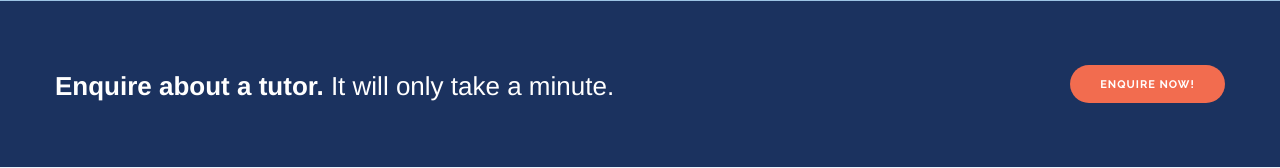
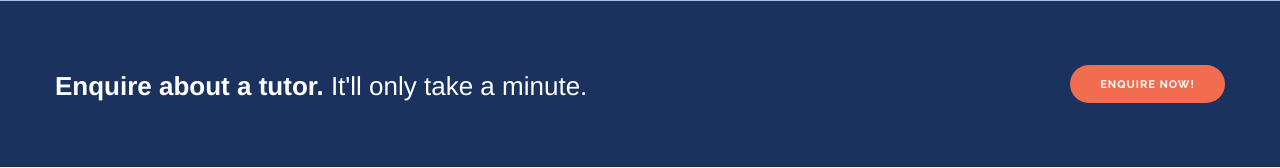
Before and after one commit to IsaacN/activate-edu, a PHP site: page / in a window 1280 px wide. Shown: the part 2458-2626 px from the top of the page. Run offline with PHP 8.4, Linux system fonts and the light colour scheme.

Commit message:
Contraction

```diff
--- a/index.php
+++ b/index.php
@@ -172,7 +172,7 @@
 				<div class="container">
 					<div class="row clearfix">
 						<div class="col-sm-6 col-xs-12 pull-left">
-							<h3 class="text-white"><strong>Enquire about a tutor.</strong> It will only take a minute.</h3>
+							<h3 class="text-white"><strong>Enquire about a tutor.</strong> It'll only take a minute.</h3>
 						</div>
 
 						<div class="col-sm-4 col-xs-12 pull-right text-right">
```
